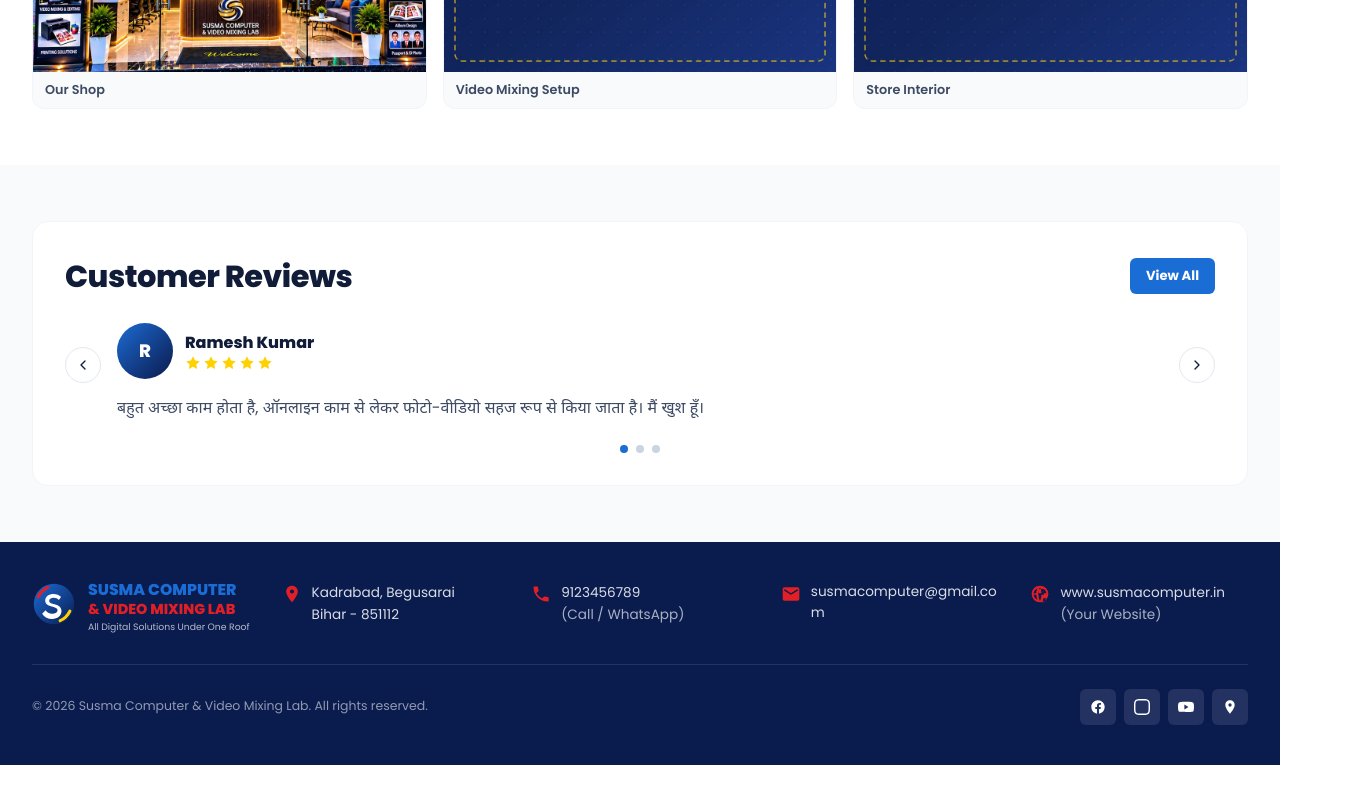
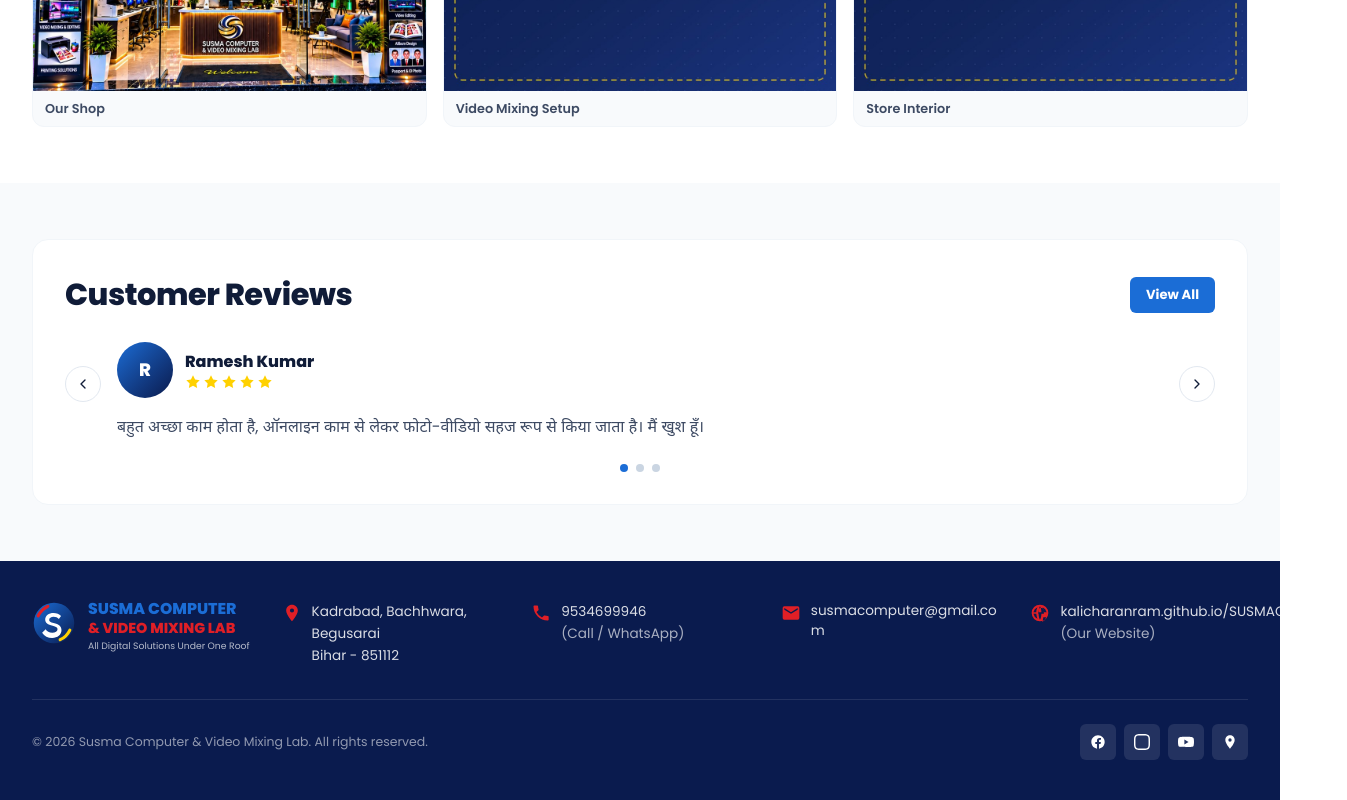
Before and after one commit to kalicharanram/SUSMACOMPUTER, a React (Vite) app: page / in a window 1280 px wide. Shown: the part 1260-2060 px from the top of the page, 1347 px wide, since content can reach past the window. Before the commit the page ends 2025 px from the top, so only its background shows below. Built offline with nearby package versions, Linux system fonts and the light colour scheme.

Commit message:
Real phone number (9534699946) and Kadrabad, Bachhwara address

```diff
--- a/src/data/site.js
+++ b/src/data/site.js
@@ -27,24 +27,27 @@ export const business = {
 
 /* ---------------------------------------------------------------- CONTACT -- */
 export const contact = {
-  city: 'Kadrabad',
+  city: 'Kadrabad, Bachhwara',
   district: 'Begusarai',
   state: 'Bihar',
   pin: '851112',
 
-  // Reference image me dono numbers ek jaise hain. Asli numbers yahan daalein.
-  phone1: '9123456789',
-  phone2: '9123456789',
+  // Asli number (was a placeholder in the design reference)
+  phone1: '9534699946',
+  phone2: '9534699946',
 
   email: 'susmacomputer@gmail.com',
-  website: 'www.susmacomputer.in',
-  websiteNote: '(Your Website)',
+  // The GitHub Pages URL until a real domain is bought. Update these two
+  // together once a domain is connected to GitHub Pages.
+  website: 'kalicharanram.github.io/SUSMACOMPUTER',
+  websiteNote: '(Our Website)',
 
   hoursToday: '9:00 AM - 8:00 PM',
   openLabel: 'Open Now',
 
   mapsUrl: 'https://maps.app.goo.gl/',
-  whatsapp: 'https://wa.me/919123456789',
+  // wa.me needs the number in international form, no + or spaces
+  whatsapp: 'https://wa.me/919534699946',
 };
 
 /* ------------------------------------------------------------------- HERO -- */
```
